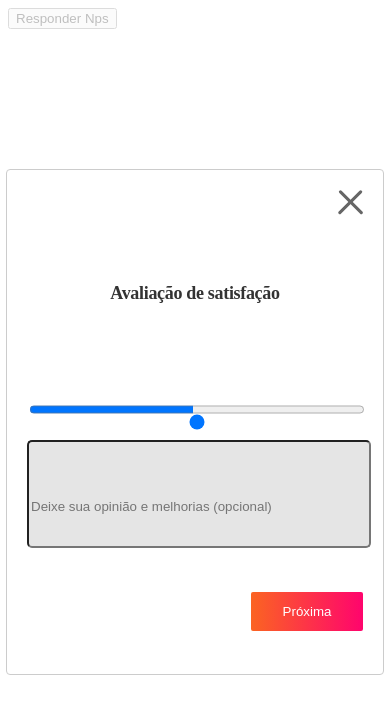
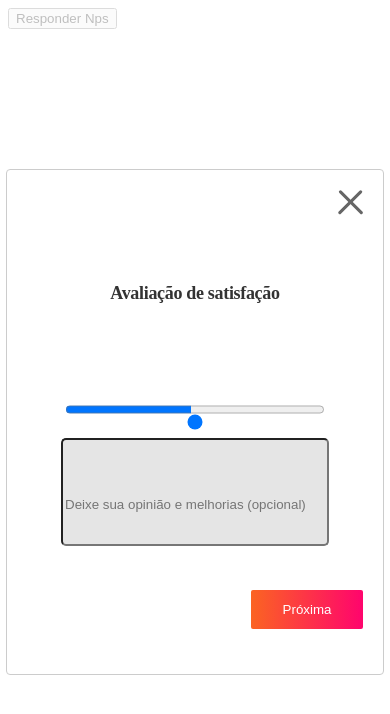
Before and after one commit to abnerwerley/nps-frontend, a React (Vite) app: page /firstQuestion in a window 390 px wide. Shown: the top 714 px of the page. Built offline with nearby package versions, Linux system fonts and the light colour scheme; no server answers.

Commit message:
:iphone: @abnerwerley [textArea and range modified]

```diff
--- a/src/pages/FirstQuestion/index.jsx
+++ b/src/pages/FirstQuestion/index.jsx
@@ -81,6 +81,7 @@ function FirstQuestion() {
               <S.Paragraph>{question.enquiry}</S.Paragraph>
             </S.Texts>
 
+            <S.DivFields>
               <S.Range name="score" type="range" {...register("score")} />
               <S.DataList>
                 <option value="0" />
@@ -102,6 +103,7 @@ function FirstQuestion() {
                 placeholder="Deixe sua opinião e melhorias (opcional)"
                 {...register("response")}
               ></S.TextArea>
+            </S.DivFields>
           </S.Content>
           <S.BottomButtons>
             <S.NextButton onSubmit={handleSubmit(saveResponse)}>
--- a/src/pages/FirstQuestion/style.js
+++ b/src/pages/FirstQuestion/style.js
@@ -116,9 +116,16 @@ export const Paragraph = styled.p`
   }
 `;
 
+export const DivFields = styled.div`
+  display: flex;
+  align-items: center;
+  flex-direction: column;
+  justify-content: center;
+`;
+
 export const Range = styled.input`
   padding-top: 40px;
-  width: 100%;
+  width: 352px;
   height: 9px;
 
   background: #e5e5e5;
@@ -127,6 +134,7 @@ export const Range = styled.input`
   @media (min-width: 300px) and (max-width: 699px) {
     padding-top: 25px;
 
+    width: 260px;
     height: 28px;
   }
 `;
@@ -134,7 +142,7 @@ export const Range = styled.input`
 export const TextArea = styled.input`
   padding-top: 62px;
 
-  width: 100%;
+  width: 365px;
   height: 110px;
 
   background: #e5e5e5;
@@ -142,7 +150,12 @@ export const TextArea = styled.input`
 
   @media (min-width: 300px) and (max-width: 699px) {
     padding-top: 25px;
+
+    width: 260px;
     height: 78px;
+
+    background: #e5e5e5;
+    border-radius: 5px;
   }
 `;
 
--- a/src/pages/SecondQuestion/index.jsx
+++ b/src/pages/SecondQuestion/index.jsx
@@ -61,6 +61,7 @@ function SecondQuestion() {
               <S.Paragraph>{question.enquiry}</S.Paragraph>
             </S.Texts>
 
+            <S.DivFields>
               <S.Range name="score" type="range" />
               <S.DataList>
                 <option value="0" />
@@ -81,6 +82,7 @@ function SecondQuestion() {
                 type="text"
                 placeholder="Deixe sua opinião e melhorias (opcional)"
               ></S.TextArea>
+            </S.DivFields>
           </S.Content>
           <S.BottomButtons>
             <S.BackButton>
--- a/src/pages/SecondQuestion/style.js
+++ b/src/pages/SecondQuestion/style.js
@@ -116,9 +116,16 @@ export const Paragraph = styled.p`
 
 export const DataList = styled.datalist``;
 
+export const DivFields = styled.div`
+  display: flex;
+  align-items: center;
+  flex-direction: column;
+  justify-content: center;
+`;
+
 export const Range = styled.input`
   padding-top: 40px;
-  width: 100%;
+  width: 352px;
   height: 9px;
 
   background: #e5e5e5;
@@ -127,6 +134,7 @@ export const Range = styled.input`
   @media (min-width: 300px) and (max-width: 699px) {
     padding-top: 25px;
 
+    width: 260px;
     height: 28px;
   }
 `;
@@ -134,7 +142,7 @@ export const Range = styled.input`
 export const TextArea = styled.input`
   padding-top: 62px;
 
-  width: 100%;
+  width: 365px;
   height: 110px;
 
   background: #e5e5e5;
@@ -142,7 +150,12 @@ export const TextArea = styled.input`
 
   @media (min-width: 300px) and (max-width: 699px) {
     padding-top: 25px;
+
+    width: 260px;
     height: 78px;
+
+    background: #e5e5e5;
+    border-radius: 5px;
   }
 `;
 
--- a/src/pages/ThirdQuestion/index.jsx
+++ b/src/pages/ThirdQuestion/index.jsx
@@ -61,6 +61,7 @@ function ThirdQuestion() {
               <S.Paragraph>{question.enquiry}</S.Paragraph>
             </S.Texts>
 
+            <S.DivFields>
               <S.Range name="score" type="range" />
               <S.DataList>
                 <option value="0" />
@@ -81,6 +82,7 @@ function ThirdQuestion() {
                 type="text"
                 placeholder="Deixe sua opinião e melhorias (opcional)"
               ></S.TextArea>
+            </S.DivFields>
           </S.Content>
           <S.BottomButtons>
             <S.BackButton>
--- a/src/pages/ThirdQuestion/style.js
+++ b/src/pages/ThirdQuestion/style.js
@@ -116,9 +116,16 @@ export const Paragraph = styled.p`
 
 export const DataList = styled.datalist``;
 
+export const DivFields = styled.div`
+  display: flex;
+  align-items: center;
+  flex-direction: column;
+  justify-content: center;
+`;
+
 export const Range = styled.input`
   padding-top: 40px;
-  width: 100%;
+  width: 352px;
   height: 9px;
 
   background: #e5e5e5;
@@ -127,6 +134,7 @@ export const Range = styled.input`
   @media (min-width: 300px) and (max-width: 699px) {
     padding-top: 25px;
 
+    width: 260px;
     height: 28px;
   }
 `;
@@ -134,7 +142,7 @@ export const Range = styled.input`
 export const TextArea = styled.input`
   padding-top: 62px;
 
-  width: 100%;
+  width: 365px;
   height: 110px;
 
   background: #e5e5e5;
@@ -142,7 +150,12 @@ export const TextArea = styled.input`
 
   @media (min-width: 300px) and (max-width: 699px) {
     padding-top: 25px;
+
+    width: 260px;
     height: 78px;
+
+    background: #e5e5e5;
+    border-radius: 5px;
   }
 `;
 
```
Lines whose indentation alone changed are shown as unchanged.
